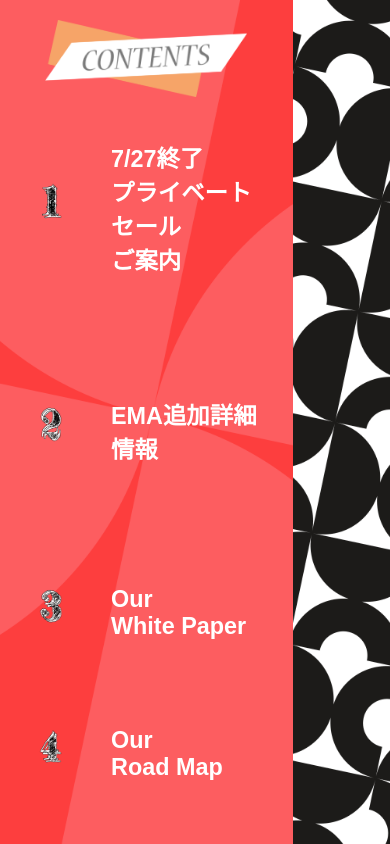
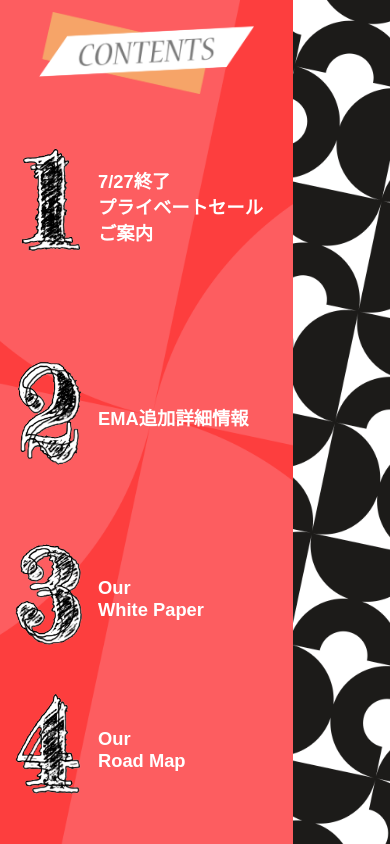
Before and after one commit to SunAider/dApp_IntroducingWebsite, a plain HTML site: page html/emainfo/index.html in a window 390 px wide. Drawn offline with Linux system fonts and the light colour scheme.

Commit message:
fix_images

```diff
--- a/html/emainfo/index.html
+++ b/html/emainfo/index.html
@@ -24,26 +24,26 @@
                     </a> -->
                     <a href="../assets/files/無題-38.png" target="_blank" id="downloadLink1" >
                         <img src="../assets/img/1.png" alt="Description of Image 1">
+                        <p>7/27終了<br>プライベートセール<br>ご案内</p>
                     </a>
-                    <p>7/27終了<br>プライベートセール<br>ご案内</p>
                 </div>
                 <div class="grid-item" id="grid-item-3">
                     <a href="../assets/files/無題-39.png" target="_blank" id="downloadLink3">
                         <img src="../assets/img/3.png" alt="Description of Image 3">
+                        <p>Our <br>White Paper</p>
                     </a>
-                    <p>Our <br>White Paper</p>
                 </div>
                 <div class="grid-item" id="grid-item-2">
                     <a href="../assets/files/無題-40.png" target="_blank" id="downloadLink2">
                         <img src="../assets/img/2.png" alt="Description of Image 2">
+                        <p>EMA追加詳細情報</p>
                     </a>
-                    <p>EMA追加詳細情報</p>
                 </div>
                 <div class="grid-item" id="grid-item-4">
                     <a href="../assets/files/無題-41.png" target="_blank" id="downloadLink4">
                         <img src="../assets/img/4.png" alt="Description of Image 4">
+                        <p>Our<br> Road Map</p>
                     </a>
-                    <p>Our<br> Road Map</p>
                 </div>
             </div>
 
--- a/html/emainfo/style_emainfo.css
+++ b/html/emainfo/style_emainfo.css
@@ -51,7 +51,6 @@ body {
     display: flex;
     justify-content: center;
     align-items: center;
-    flex: 1 0 28%;
     position: relative;
 }
 
@@ -85,22 +84,35 @@ body {
 
 .grid-item p {
     flex: 1;
+    margin: auto;
     margin-left: 10px;
     font-size: 2vw;
     font-weight: bold;
+    color: white;
 }
 
+.grid-item a {
+    display: inline-block;  /* Ensures the anchor tag surrounds the image properly */
+    cursor: pointer;       /* Changes the cursor to indicate this is a clickable link */
+    display: flex;
+    text-decoration: none;
+ }
+
+ .grid-item img:hover {
+    opacity: 0.8;          /* Adds a slight visual feedback on hover */
+ }
+
 @media (max-width: 768px) {
+    .left-panel, .right-panel{
+        padding: 3vw;
+    }
     .container {
         flex-direction: row;
-        height: auto;
+        height: 100vh;
         margin: auto;
     }
     .top-section img {
         width: 80%;
-    }
-    .right-panel {
-        /* display: none; */
     }
     .left-panel {
         /* flex-basis: 100%;
@@ -109,33 +121,26 @@ body {
     }
     .bottom-section {
         grid-template-columns: 1fr; /* Stack grid items in a single column on smaller screens */
+        gap: 2vw;
     }
     .grid-item {
         flex-direction: row;
         align-items: center;
-        text-align: center;
+        justify-content: flex-start;
+        padding: 2vw;
     }
     .grid-item img {
-        width: 30%;
+        height: 14vh;
         margin-bottom: 10px;
-        margin-left: -10vw;
+        margin-left: -2vw;
     }
     .grid-item p {
         text-align: left;
-        font-size: 6vw;
-        margin-left: 0px;
+        font-size: 4.7vw;
+        margin-left: 3vw;
     }
     #grid-item-1 { order: 1; }
     #grid-item-2 { order: 2; }
     #grid-item-3 { order: 3; }
     #grid-item-4 { order: 4; }
 }
-
-.grid-item a {
-    display: inline-block;  /* Ensures the anchor tag surrounds the image properly */
-    cursor: pointer;       /* Changes the cursor to indicate this is a clickable link */
- }
-
- .grid-item img:hover {
-    opacity: 0.8;          /* Adds a slight visual feedback on hover */
- }
```
Also changed, not shown: html/assets/files/mobile-無題-38.png.
